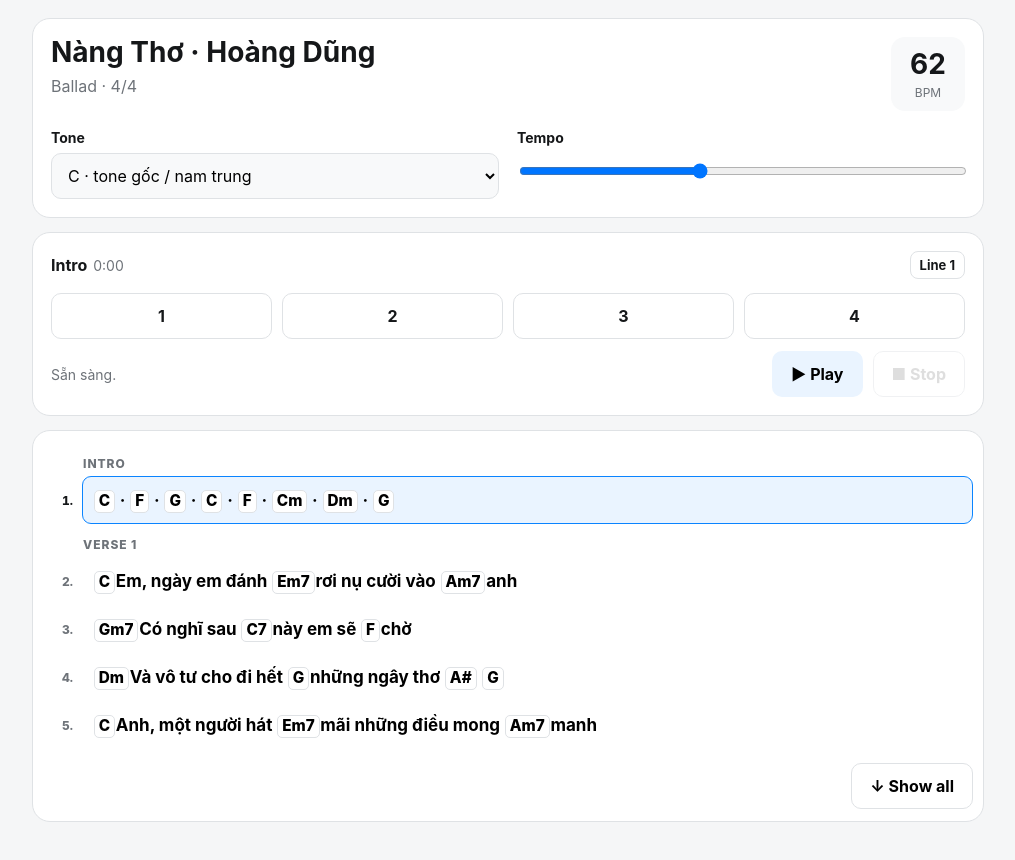
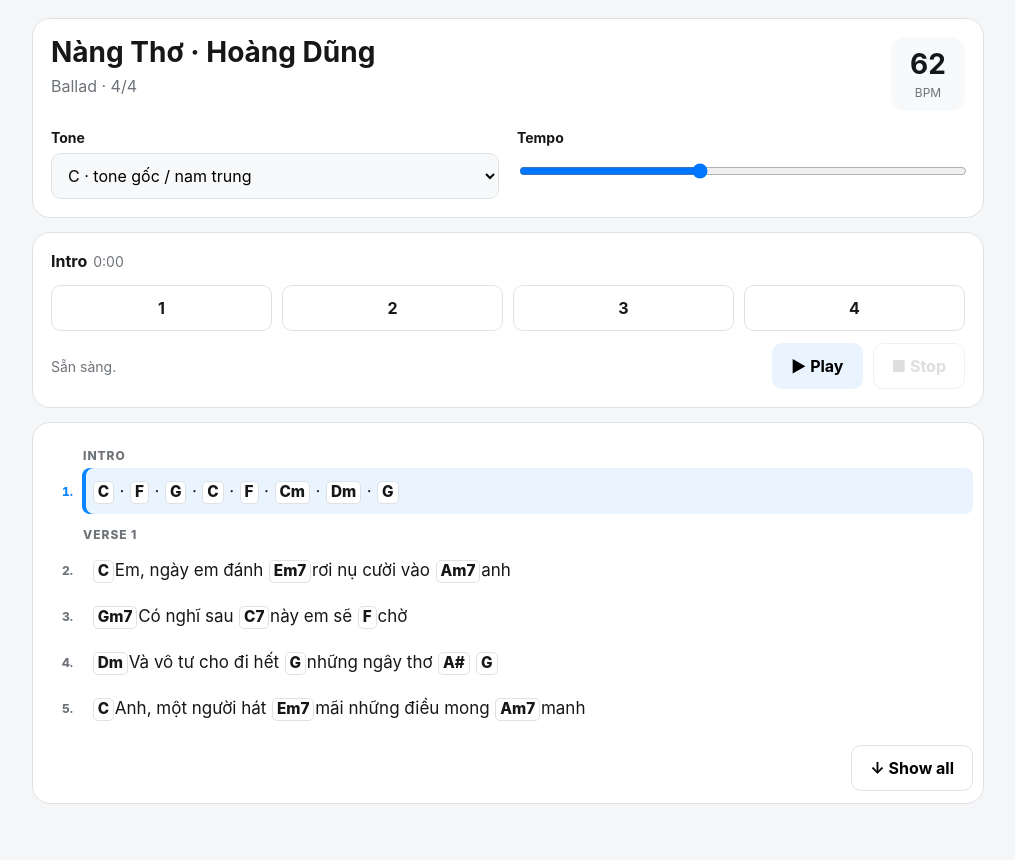
Before and after one commit to giang-nh/guitar-drum, a plain HTML site: page index.html in a window 1280 px wide. Shown: the whole page, without its empty margins (132-1147 px from the left). Drawn offline with Linux system fonts and the light colour scheme.

Commit message:
Persist selected line and simplify lyric row UI

```diff
--- a/index.html
+++ b/index.html
@@ -32,7 +32,6 @@
     input[type=range]{width:100%;margin-top:10px}
     .playerTop{display:flex;justify-content:space-between;align-items:center;gap:10px}
     .section{font-weight:700}.time{color:var(--muted);font-size:14px;margin-left:6px}
-    .lineBadge{font-size:13px;font-weight:700;border:1px solid var(--border);border-radius:8px;padding:5px 9px;background:var(--card)}
     .beats{display:grid;grid-template-columns:repeat(4,1fr);gap:10px;margin-top:14px}
     .beat{height:46px;display:flex;align-items:center;justify-content:center;border:1px solid var(--border);border-radius:10px;background:var(--card);font-weight:750}
     .beat.on{border-color:var(--accent);background:var(--accent-bg)}
@@ -48,10 +47,10 @@
     .sectionLabel{margin:13px 0 5px 40px;color:var(--muted);font-size:12px;font-weight:800;letter-spacing:.08em;text-transform:uppercase}
     .lineWrap{display:grid;grid-template-columns:34px minmax(0,1fr);align-items:center;gap:5px}
     .num{text-align:right;padding-right:4px;color:var(--muted);font-size:12px;font-weight:800;font-variant-numeric:tabular-nums}
-    .row{width:100%;display:block;text-align:left;border:1px solid transparent;background:transparent;border-radius:9px;padding:9px 10px;font-size:17px;line-height:1.65}
+    .row{width:100%;display:block;text-align:left;background:transparent;border-radius:8px;padding:9px 10px;font-size:17px;line-height:1.65;color:var(--text);cursor:pointer;-webkit-tap-highlight-color:transparent}
     .row:hover{background:var(--panel)}
-    .row.active{background:var(--accent-bg);border-color:var(--accent)}
-    .lineWrap.active .num{color:var(--text)}
+    .row.active{background:var(--accent-bg);box-shadow:inset 4px 0 0 var(--accent)}
+    .lineWrap.active .num{color:var(--accent)}
     .chord{display:inline-block;padding:0 .26em;margin:0 .05em;border:1px solid var(--border);border-radius:5px;background:var(--card);font-size:.9em;line-height:1.35;font-weight:800;white-space:nowrap}
     .viewBottom{display:flex;justify-content:flex-end;margin-top:14px}
     .hint{color:var(--muted);font-size:12px;margin:0 0 8px 40px}
@@ -102,7 +101,6 @@
   <section class="card">
     <div class="playerTop">
       <div><span id="section" class="section">Intro</span><span id="position" class="time">0:00</span></div>
-      <div id="lineLabel" class="lineBadge">Line 1</div>
     </div>
     <div class="beats">
       <div class="beat">1</div><div class="beat">2</div><div class="beat">3</div><div class="beat">4</div>
@@ -127,12 +125,26 @@
 (() => {
   const $ = s => document.querySelector(s);
   const keySel=$('#keySelect'), bpm=$('#bpm'), bpmLabel=$('#bpmLabel'), toggleBtn=$('#toggle'), stopBtn=$('#stop');
-  const status=$('#status'), sectionLabel=$('#section'), lineLabel=$('#lineLabel'), position=$('#position'), sheet=$('#sheet');
+  const status=$('#status'), sectionLabel=$('#section'), position=$('#position'), sheet=$('#sheet');
   const viewBtn=$('#viewToggle'), topCollapse=$('#topCollapse'), topCollapseWrap=$('#topCollapseWrap');
   const beatEls=[...document.querySelectorAll('.beat')];
   const notes=['C','C#','D','D#','E','F','F#','G','G#','A','A#','B'];
   const noteMap={C:0,'C#':1,Db:1,D:2,'D#':3,Eb:3,E:4,F:5,'F#':6,Gb:6,G:7,'G#':8,Ab:8,A:9,'A#':10,Bb:10,B:11};
+  const STORAGE_KEY='guitar-drum-state-v2';
   let shift=0,currentRow=0,showAll=false;
+  function loadState(){
+    try{return JSON.parse(localStorage.getItem(STORAGE_KEY)||'{}')}catch{return {}}
+  }
+  function saveState(){
+    try{
+      localStorage.setItem(STORAGE_KEY,JSON.stringify({
+        row:currentRow,
+        key:keySel.value,
+        bpm:bpm.value,
+        showAll
+      }));
+    }catch{}
+  }
 
   const raw=[
     ['Intro',24,['C',' · ','F',' · ','G',' · ','C',' · ','F',' · ','Cm',' · ','Dm',' · ','G']],
@@ -204,17 +216,20 @@
       if(r.s!==prev){const h=document.createElement('div');h.className='sectionLabel';h.textContent=r.s;sheet.appendChild(h);prev=r.s}
       const wrap=document.createElement('div');wrap.className='lineWrap'+(i===currentRow?' active':'');
       const num=document.createElement('div');num.className='num';num.textContent=(i+1)+'.';
-      const b=document.createElement('button');b.type='button';b.className='row'+(i===currentRow?' active':'');b.innerHTML=renderParts(r.parts);
-      b.addEventListener('click',()=>jumpToRow(i)); wrap.append(num,b); sheet.appendChild(wrap);
+      const row=document.createElement('div');row.className='row'+(i===currentRow?' active':'');row.innerHTML=renderParts(r.parts);
+      row.setAttribute('role','button');row.setAttribute('tabindex','0');row.setAttribute('aria-label','Nhảy tới dòng '+(i+1));
+      row.addEventListener('click',()=>jumpToRow(i));
+      row.addEventListener('keydown',e=>{if(e.key==='Enter'||e.key===' '){e.preventDefault();jumpToRow(i)}});
+      wrap.append(num,row); sheet.appendChild(wrap);
     });
     viewBtn.textContent=showAll?'↑ Show 5 lines':'↓ Show all';
     topCollapseWrap.classList.toggle('show',showAll);
   }
 
-  function updateRow(i){currentRow=Math.max(0,Math.min(rows.length-1,i));sectionLabel.textContent=rows[currentRow].s;lineLabel.textContent='Line '+(currentRow+1);renderSheet()}
+  function updateRow(i){currentRow=Math.max(0,Math.min(rows.length-1,i));sectionLabel.textContent=rows[currentRow].s;renderSheet();saveState()}
   function updateTime(){const sec=Math.round(songBeat*60/Number(bpm.value));position.textContent=Math.floor(sec/60)+':'+String(sec%60).padStart(2,'0')}
   function jumpToRow(i){songBeat=rows[i].start;updateRow(i);updateTime();status.textContent=playing&&!paused?'Đã nhảy tới Line '+(i+1)+'.':'Sẵn sàng từ Line '+(i+1)+'.';if(playing&&!paused){nextTime=ctx.currentTime+.08;quarter=songBeat%4}}
-  function changeKey(){shift=(Number(keySel.value)+12)%12;renderSheet()}
+  function changeKey(){shift=(Number(keySel.value)+12)%12;renderSheet();saveState()}
 
   let ctx=null,master=null,noise=null,timer=null,playing=false,paused=false,nextTime=0,quarter=0,countIn=4,songBeat=0,visualTimers=[];
   function setup(){
@@ -257,17 +272,29 @@
   }
   function stopToBeginning(){
     playing=false;paused=false;if(timer)clearInterval(timer);timer=null;visualTimers.forEach(clearTimeout);visualTimers=[];
-    songBeat=0;quarter=0;countIn=4;currentRow=0;position.textContent='0:00';sectionLabel.textContent='Intro';lineLabel.textContent='Line 1';
-    toggleBtn.textContent='▶ Play';stopBtn.disabled=true;beatEls.forEach(el=>el.classList.remove('on'));status.textContent='Đã dừng · trở về đầu bài.';renderSheet();
+    songBeat=0;quarter=0;countIn=4;currentRow=0;position.textContent='0:00';sectionLabel.textContent='Intro';
+    toggleBtn.textContent='▶ Play';stopBtn.disabled=true;beatEls.forEach(el=>el.classList.remove('on'));status.textContent='Đã dừng · trở về đầu bài.';renderSheet();saveState();
   }
 
-  viewBtn.addEventListener('click',()=>{showAll=!showAll;renderSheet()});
-  topCollapse.addEventListener('click',()=>{showAll=false;renderSheet()});
+  viewBtn.addEventListener('click',()=>{showAll=!showAll;renderSheet();saveState()});
+  topCollapse.addEventListener('click',()=>{showAll=false;renderSheet();saveState()});
   keySel.addEventListener('change',changeKey);
-  bpm.addEventListener('input',()=>bpmLabel.textContent=bpm.value);
+  bpm.addEventListener('input',()=>{bpmLabel.textContent=bpm.value;saveState()});
   toggleBtn.addEventListener('click',toggle);
   stopBtn.addEventListener('click',stopToBeginning);
-  changeKey();updateRow(0);
+
+  const saved=loadState();
+  if(saved.key!=null) keySel.value=String(saved.key);
+  if(saved.bpm!=null) bpm.value=String(saved.bpm);
+  bpmLabel.textContent=bpm.value;
+  showAll=Boolean(saved.showAll);
+  shift=(Number(keySel.value)+12)%12;
+  currentRow=Math.max(0,Math.min(rows.length-1,Number(saved.row)||0));
+  songBeat=rows[currentRow].start;
+  sectionLabel.textContent=rows[currentRow].s;
+  updateTime();
+  status.textContent=currentRow===0?'Sẵn sàng.':'Sẵn sàng từ Line '+(currentRow+1)+'.';
+  renderSheet();
 
   if('serviceWorker' in navigator) window.addEventListener('load',()=>navigator.serviceWorker.register('./sw.js').catch(()=>{}));
 })();
```
